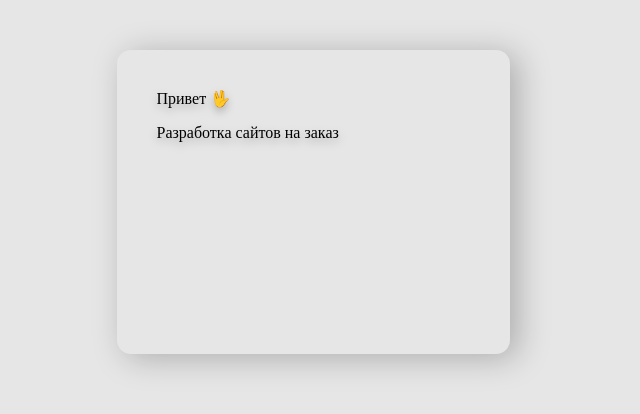
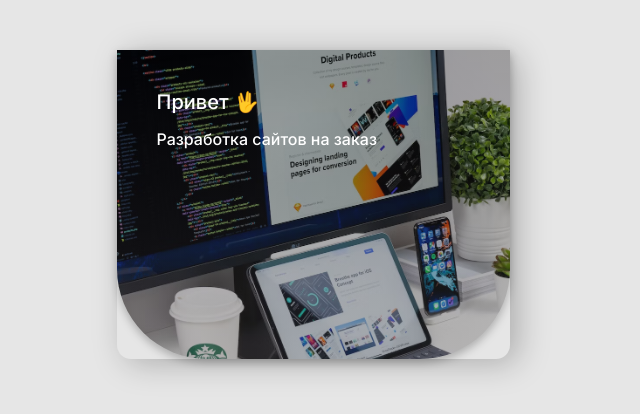
Before and after one commit to n1ckdevops/Taplink, a plain HTML site: page index.html in a window 1280 px wide. Shown: the whole page, without its empty margins (327-967 px from the left). Drawn offline with Linux system fonts and the light colour scheme.

Commit message:
add: header style

```diff
--- a/css/style.css
+++ b/css/style.css
@@ -5,6 +5,7 @@
 body {
   background-color: #e6e6e6;
   padding-top: 50px;
+  font-family: "Inter", sans-serif;
 }
 
 .wrapper {
@@ -16,8 +17,27 @@ body {
 }
 
 .header {
+  color: #fff;
+
   padding: 40px 40px 195px;
-  fill: linear-gradient(0deg, rgba(0, 0, 0, 0.38) 0%, rgba(0, 0, 0, 0.38) 100%),
-    url(../img/), lightgray 50% / cover no-repeat;
+  background: linear-gradient(
+      0deg,
+      rgba(63, 60, 60, 0.38) 0%,
+      rgba(0, 0, 0, 0.38) 100%
+    ),
+    url("../img/header.avif") no-repeat center / cover, lightgray 50%;
   filter: drop-shadow(0px 4px 4px rgba(0, 0, 0, 0.25));
+  border-radius: 0px 0px 90px 90px;
 }
+
+.hello {
+  font-weight: 500;
+  font-size: 20px;
+  line-height: 24px;
+}
+
+.hello-text {
+  font-weight: 400;
+  font-size: 16px;
+  line-height: 18px;
+}
--- a/index.html
+++ b/index.html
@@ -3,6 +3,12 @@
   <head>
     <meta charset="UTF-8" />
     <meta name="viewport" content="width=device-width, initial-scale=1.0" />
+    <link rel="preconnect" href="https://fonts.googleapis.com" />
+    <link rel="preconnect" href="https://fonts.gstatic.com" crossorigin />
+    <link
+      href="https://fonts.googleapis.com/css2?family=Inter:wght@500&display=swap"
+      rel="stylesheet"
+    />
     <link rel="stylesheet" href="css/normalize.css" />
     <link rel="stylesheet" href="css/style.css" />
     <title>Никита Кучинский</title>
```
Also changed, not shown: img/Heading.png (added), img/header.avif (added), img/header.png (added).
